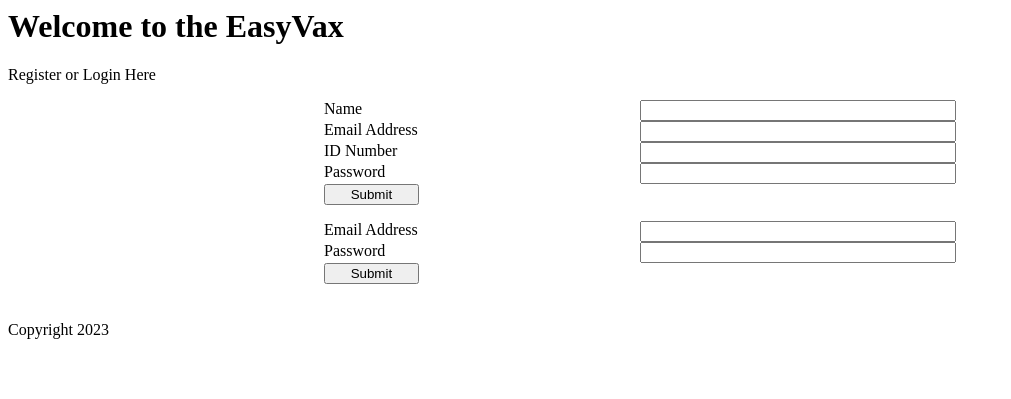
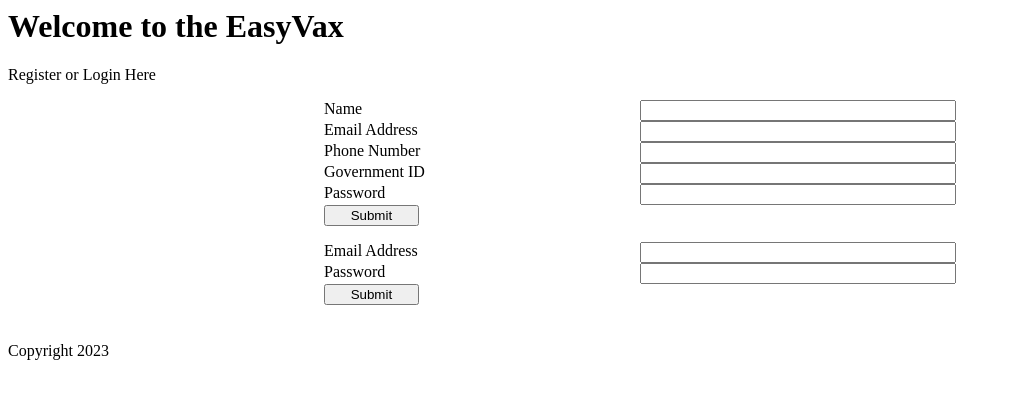
Before and after one commit to CloudyBae/Vaccine_Passport, a Flask app: page / in a window 1280 px wide. Shown: the top 399 px of the page, without its empty margins (0-1011 px from the left). Run offline with Flask 3, Linux system fonts and the light colour scheme.

Commit message:
updated main.html

```diff
--- a/app/templates/main.html
+++ b/app/templates/main.html
@@ -11,8 +11,10 @@
         <input name="name" type="text" required>
         <label>Email Address</label>
         <input name="email-address" type="email" required>
-        <label>ID Number</label>
-        <input name="id-number" type="text" required>
+        <label>Phone Number</label>
+        <input name="phone-number" type="text" required>
+        <label>Government ID</label>
+        <input name="government-id" type="text" required>
         <label>Password</label>
         <input name="password" type="password" required>
         <input type="submit">
```
